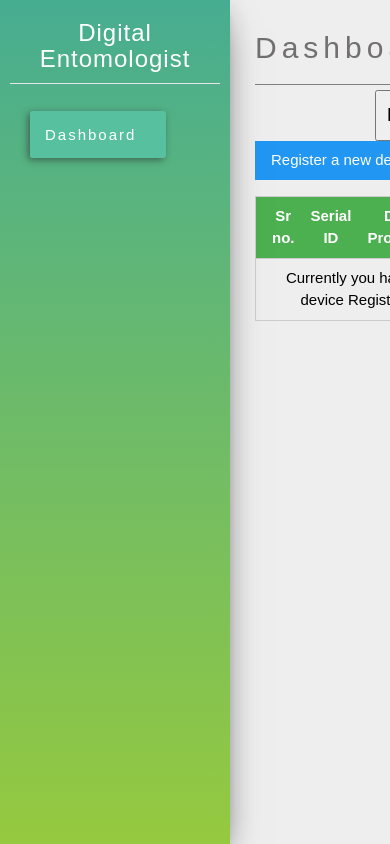
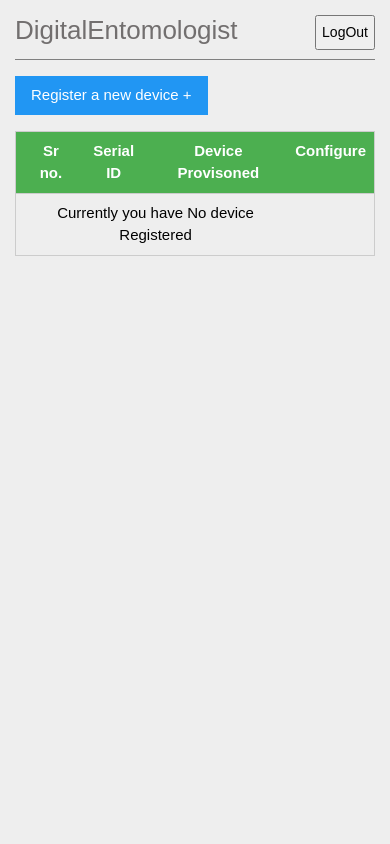
Before and after one commit to milanpreetkaur502/DEV, a Flask app: page / in a window 390 px wide. Run offline with Flask 2, Linux system fonts and the light colour scheme; the visitor is signed in with stand-in values (Sample User, id 1); data that the repository does not hold is empty; parts of the project's set-up code (start-up, migrations or seed data) failed here and were passed over.

Commit message:
ResponsiveNesAdded

```diff
--- a/digitalEntomologist/digitalEntomologistApp/static/css/base.css
+++ b/digitalEntomologist/digitalEntomologistApp/static/css/base.css
@@ -95,8 +95,13 @@ body{
     font-size: 30px;
     font-weight: 100;
     letter-spacing: 5px;
-
-
+}
+.headerForDesktop{
+    display: block;
+    display: inline;
+}
+.headerForMobile{
+    display: none;
 }
 .main-header button{
     float: right;
@@ -150,3 +155,38 @@ body{
     background-color: red;
     border-radius: 50%;
 }
+
+@media only screen and (max-width: 600px) {
+    .sidePannel{
+        display: none;
+    }
+    .main{
+        margin-left: 0px;
+    }
+    .main-header{
+        color: rgb(114, 111, 111);
+        width: 100%;
+        height: 45px;
+        border-bottom: 1px solid gray;
+    }
+    .headerForDesktop{
+        display: none;
+    }
+    .headerForMobile{
+        display: block;
+        display: inline;
+    }
+    .main-header p{
+        line-height: 30px;
+        display: inline;
+        font-size: 26px;
+        font-weight: 100;
+        letter-spacing: 0px;
+    }
+    .main-header button{
+        float: right;
+        margin: 0px 0px 0 0;
+        padding: 5px;
+        font-size: 14px;
+    }
+  }
--- a/digitalEntomologist/digitalEntomologistApp/templates/base.html
+++ b/digitalEntomologist/digitalEntomologistApp/templates/base.html
@@ -5,6 +5,7 @@
     <meta name="viewport" content="width=device-width, initial-scale=1.0">
     <link rel="stylesheet" href="{{url_for('static',filename='css/w3.css')}}">
     <link rel="stylesheet" href="{{url_for('static', filename='css/base.css')}}">
+    <link rel="stylesheet" href="https://cdnjs.cloudflare.com/ajax/libs/font-awesome/4.7.0/css/font-awesome.min.css">
     <title>DE{%block title%} {%endblock%}</title>
 </head>
 <body>
@@ -31,7 +32,8 @@
         <!-- --------------Main container --------------------------------- -->
         <div class="main">
             <div class="main-header">
-                <p>{%block pageHeading%}{%endblock%}</p>
+                <span class="headerForDesktop"><p>{%block pageHeading%}{%endblock%}</p></span>
+                <span class="headerForMobile"><p>DigitalEntomologist</p></span>
                 <button onclick="log()" type="submit">LogOut</button>
                 {%block headerBtns%}{%endblock%}
                   <script>
--- a/digitalEntomologist/digitalEntomologistApp/templates/home.html
+++ b/digitalEntomologist/digitalEntomologistApp/templates/home.html
@@ -38,6 +38,7 @@
                 <th>Sr no.</th>
                 <th>Serial ID</th>
                 <th>Device Provisoned</th>
+                <th>Configure</th>
             </tr>
         </thead>
         <tbody>
@@ -47,6 +48,7 @@
                 <td>{{loop.index}}</td>
                 <td>{{item.serialID}}</td>
                 <td>{{item.deviceProvisoned}}</td>
+                <td><button class="w3-button"><i class="fa fa-cog w3-large"></i></button></td>
             </tr>
                 {%endfor%}
             {%else%}
--- a/digitalEntomologist/run.py
+++ b/digitalEntomologist/run.py
@@ -1,3 +1,3 @@
 from digitalEntomologistApp import app
 if __name__=="__main__":
-    app.run(debug=True)
+    app.run(debug=True,host='0.0.0.0')
```
